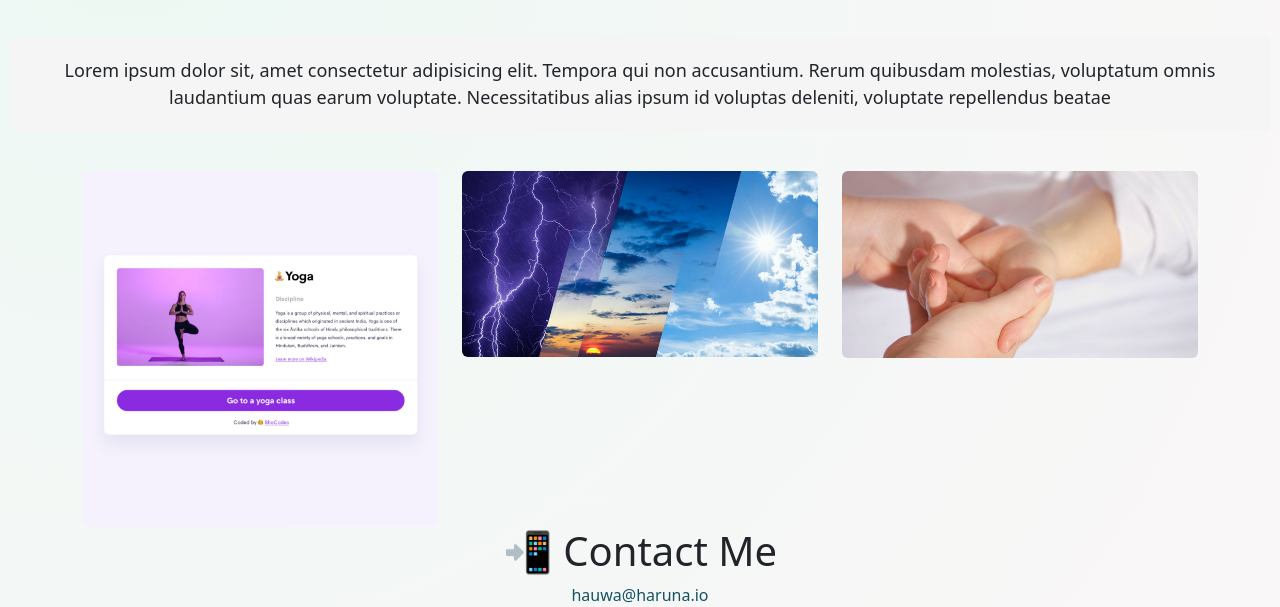
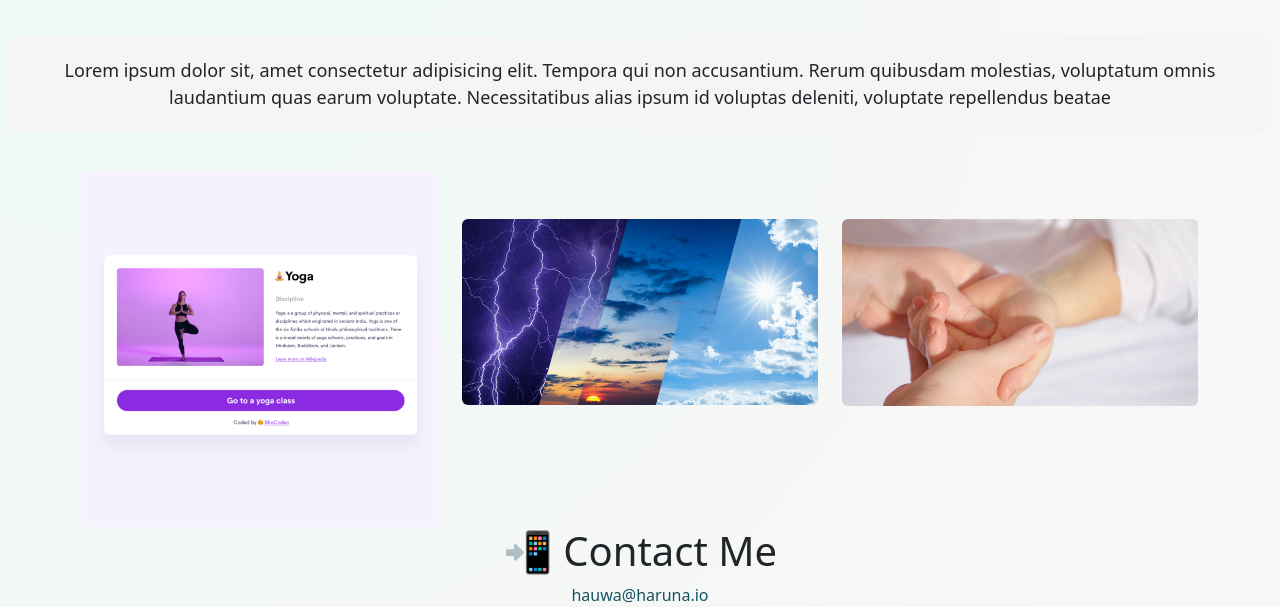
Before and after one commit to UmmSultee/Portfolio, a website: page about.html in a window 1280 px wide. Shown: the part 264-871 px from the top of the page. Drawn offline with nearby package versions, Linux system fonts and the light colour scheme.

Commit message:
adjust margin tops

```diff
--- a/about.html
+++ b/about.html
@@ -51,11 +51,11 @@
           <img src="images/yoga.png" alt="" class="img-fluid rounded">
         </div>
 
-        <div class="col-md-4">
+        <div class="col-md-4 mt-5">
           <img src="images/weather.jpeg" alt="" class="img-fluid rounded">
         </div>
 
-        <div class="col-md-4">
+        <div class="col-md-4 mt-5">
           <img src="images/midwifery.jpeg" alt="" class="img-fluid rounded">
         </div>
       </div>
```
Also changed, not shown: index.html (+4 -3 lines).
